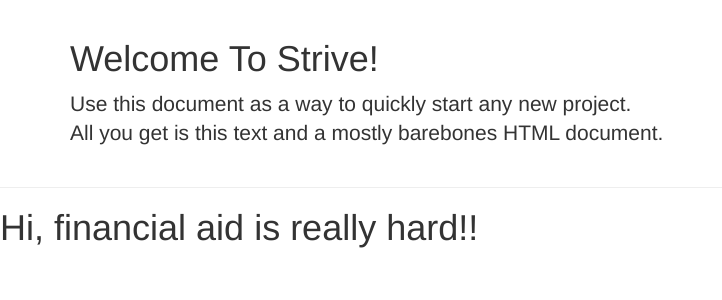
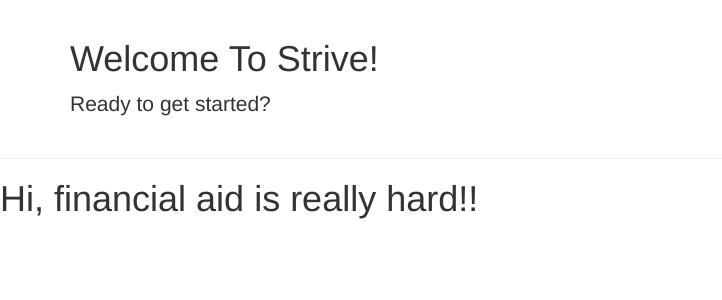
Before and after one commit to madetostrive/strive-webapp, a Flask app: page /finaid in a window 1280 px wide. Shown: the part 51-351 px from the top of the page, without its empty margins (0-722 px from the left). Run offline with Flask 2, Linux system fonts and the light colour scheme; some libraries are stand-ins or nearby versions.

Commit message:
Testing pipes of deployment

```diff
--- a/strive-webapp/templates/base.html
+++ b/strive-webapp/templates/base.html
@@ -46,7 +46,7 @@
 
       <div class="starter-template">
         <h1>Welcome To Strive!</h1>
-        <p class="lead">Use this document as a way to quickly start any new project.<br> All you get is this text and a mostly barebones HTML document.</p>
+        <p class="lead">Ready to get started?</p>
       </div>
 
     </div><!-- /.container -->
```
